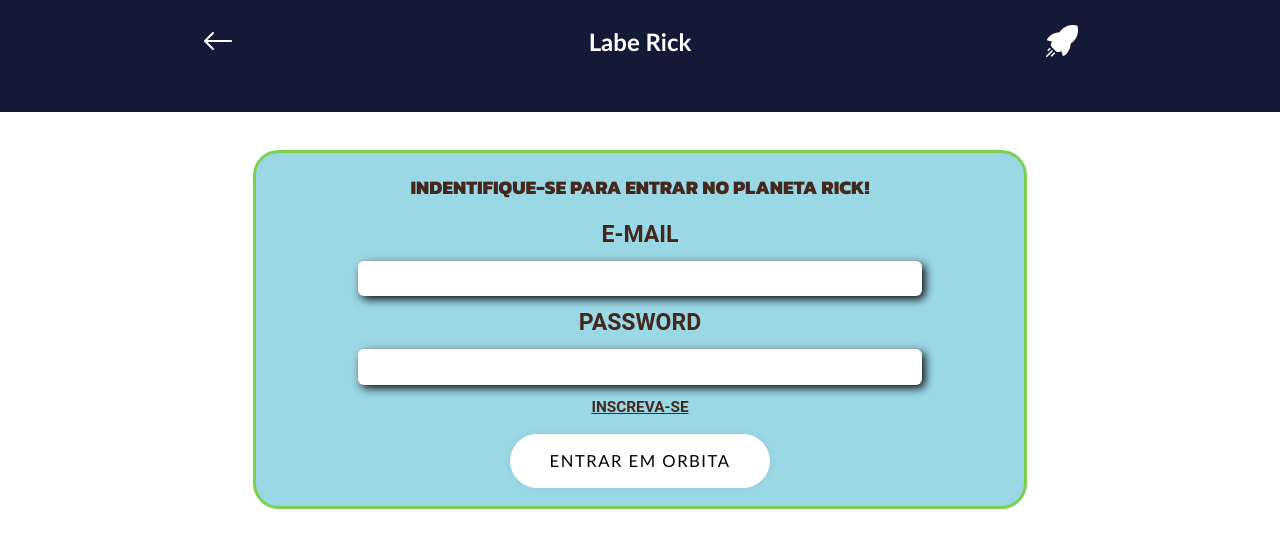
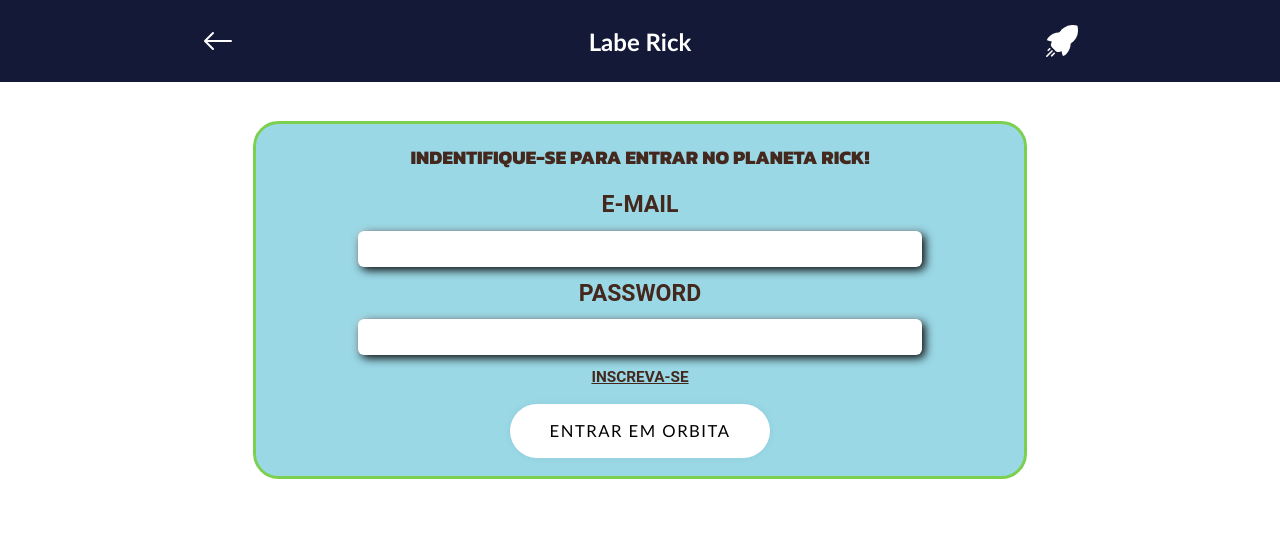
Before and after one commit to MirandaFayra/labe-rick-front-fayra, a React (Create React App) app: page / in a window 1280 px wide. Shown: the top 548 px of the page. Built offline with nearby package versions, Linux system fonts and the light colour scheme.

Commit message:
alterrando header

```diff
--- a/src/components/Header/styled.js
+++ b/src/components/Header/styled.js
@@ -2,7 +2,6 @@ import styled from 'styled-components'
 import theme from '../../constants/THEME'
 
 export const HeaderContainer = styled.div`
-    height: 14vh;
     width: 100vw;
     background: ${theme.colors.blue800};
     color:${theme.colors.white};
```
